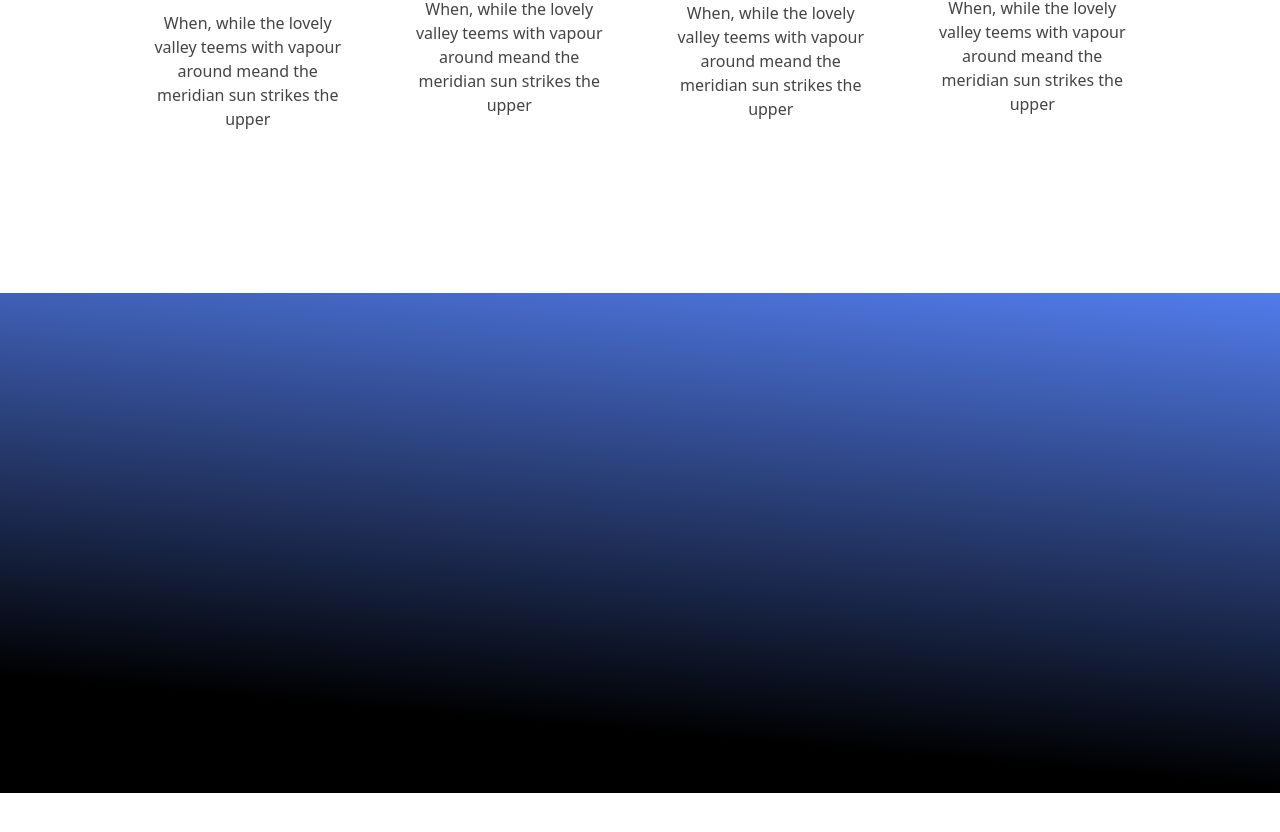
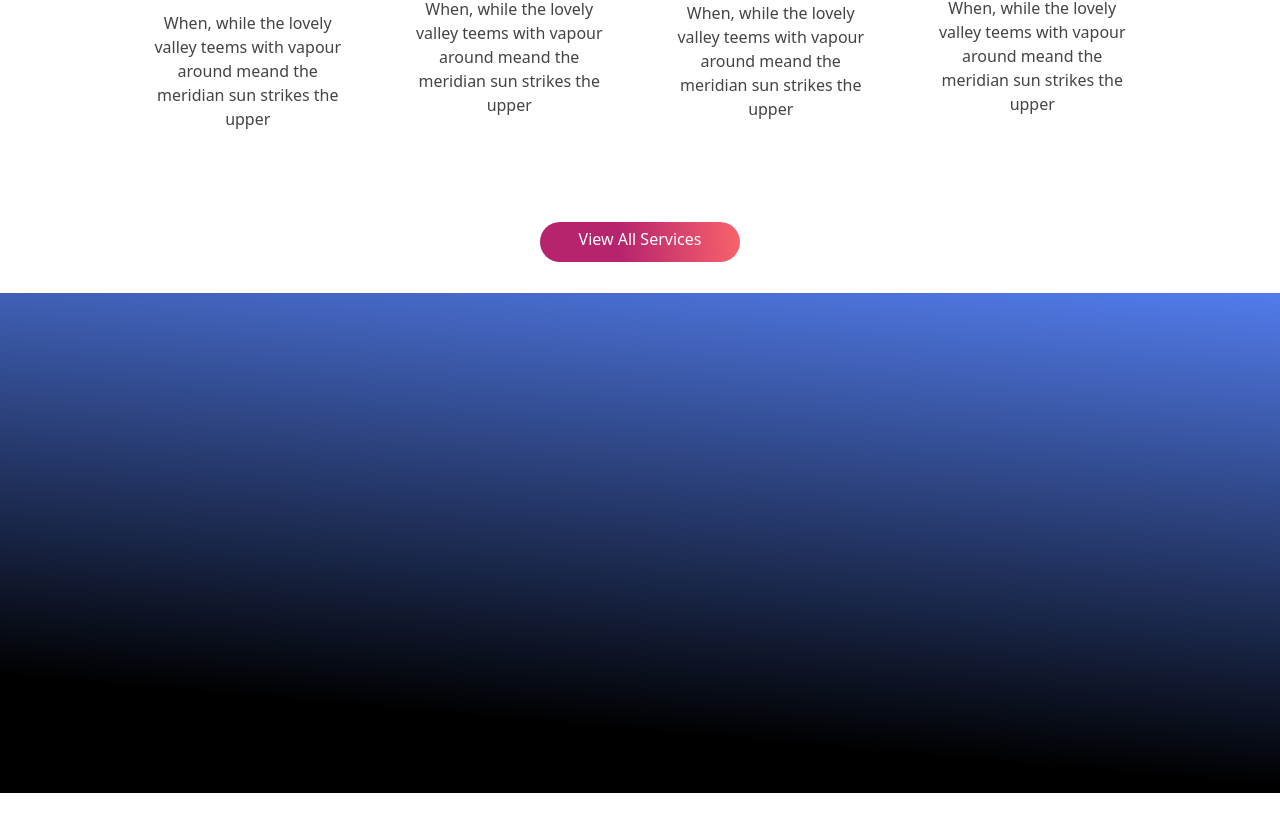
Before and after one commit to mikzanco/corporate-landing, a Vue app: page / in a window 1280 px wide. Shown: the part 1207-2039 px from the top of the page. Built offline with nearby package versions, Linux system fonts and the light colour scheme.

Commit message:
add btn in mainwwd

```diff
--- a/src/components/jumbotron.vue
+++ b/src/components/jumbotron.vue
@@ -55,10 +55,10 @@ export default {
                 border-radius: 20px;
                 border: none;
                 margin: 20px;
-                .blue{
+                button.blue{
                     background: linear-gradient(153deg, rgba(3,167,211,1) 0%, rgba(82,124,235,1) 60%);
                 }
-                .red{
+                button.red{
                     background: linear-gradient(267deg, rgba(249,99,107,1) 0%, rgba(182,36,110,1) 60%);
                 }
                 span{
--- a/src/components/partials/MainWWD.vue
+++ b/src/components/partials/MainWWD.vue
@@ -7,11 +7,14 @@ export default {
 <template>
     <div class="main1">
         <div class="container ">
+
             <div class="d-flex flex-column justify-content-center align-items-center mt-5">
                 <p class="red-text">Our Services</p>
                 <h2><strong>What</strong> We Do</h2>
                 <p class="gray-color mt-2">When, while the lovely valley teems with vapour around meand the</p>
             </div>
+
+            <!-- successivamente da ricreare in store un array per ricreare le quattro schede con un ciclo -->
             <div class="functions d-flex p-5  justify-content-center">
                 <div class="col-3 justify-content-center m-2 p-4">
                     <img src="../../assets/img/Group-247.png" alt="">
@@ -34,6 +37,10 @@ export default {
                     <p class="gray-color mt-2 ">When, while the lovely valley teems with vapour around meand the meridian sun strikes the upper</p>
                 </div>
             </div>
+            <div class="d-flex justify-content-center">
+                <button class="d-flex justify-content-center">View All Services</button>
+            </div>
+
         </div>
     </div>
 
@@ -64,5 +71,20 @@ export default {
                 text-align: center;
             }
         }
+        button{
+                height: 40px;
+                width: 200px;
+                margin-top: 10px;
+                padding: 5px;
+                border-radius: 20px;
+                border: none;
+                color: white;
+                background: linear-gradient(267deg, rgba(249,99,107,1) 0%, rgba(182,36,110,1) 60%);;
+                span{
+                    padding: 10px;
+                    color: white;
+                    font-size: 0.9rem;
+                }
+            }
     }
 </style>
```
